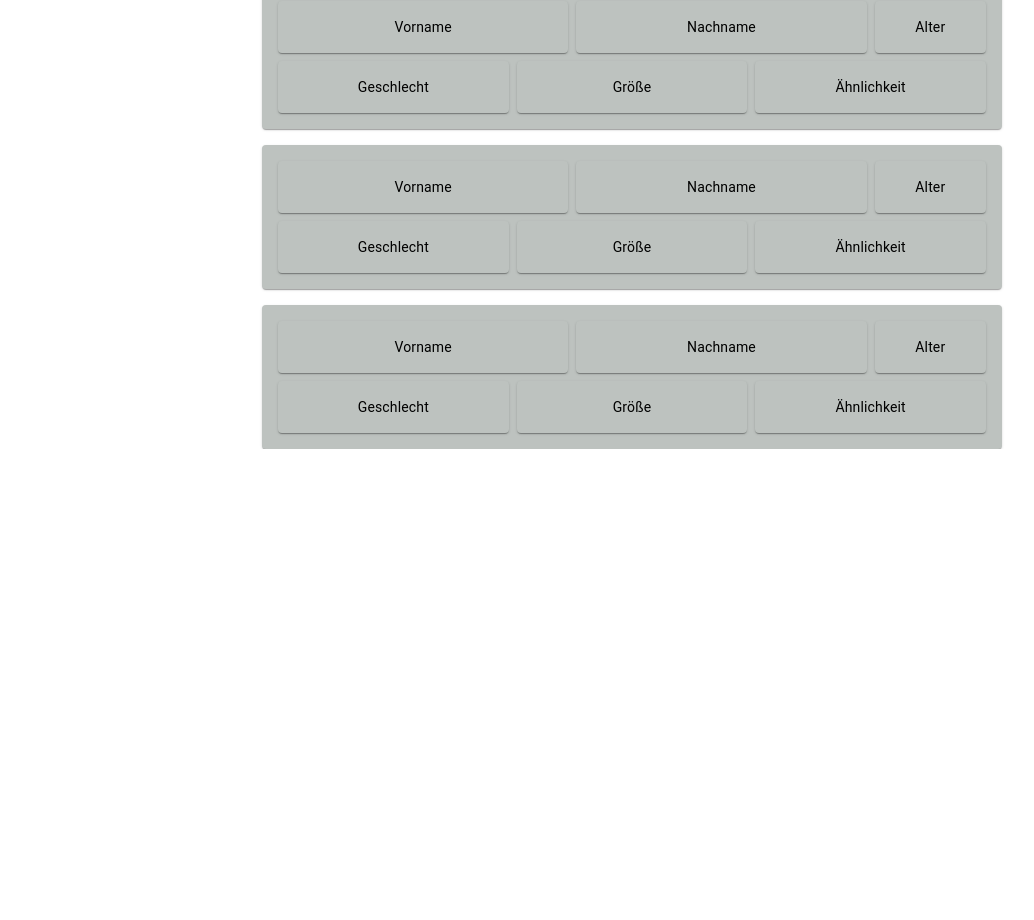
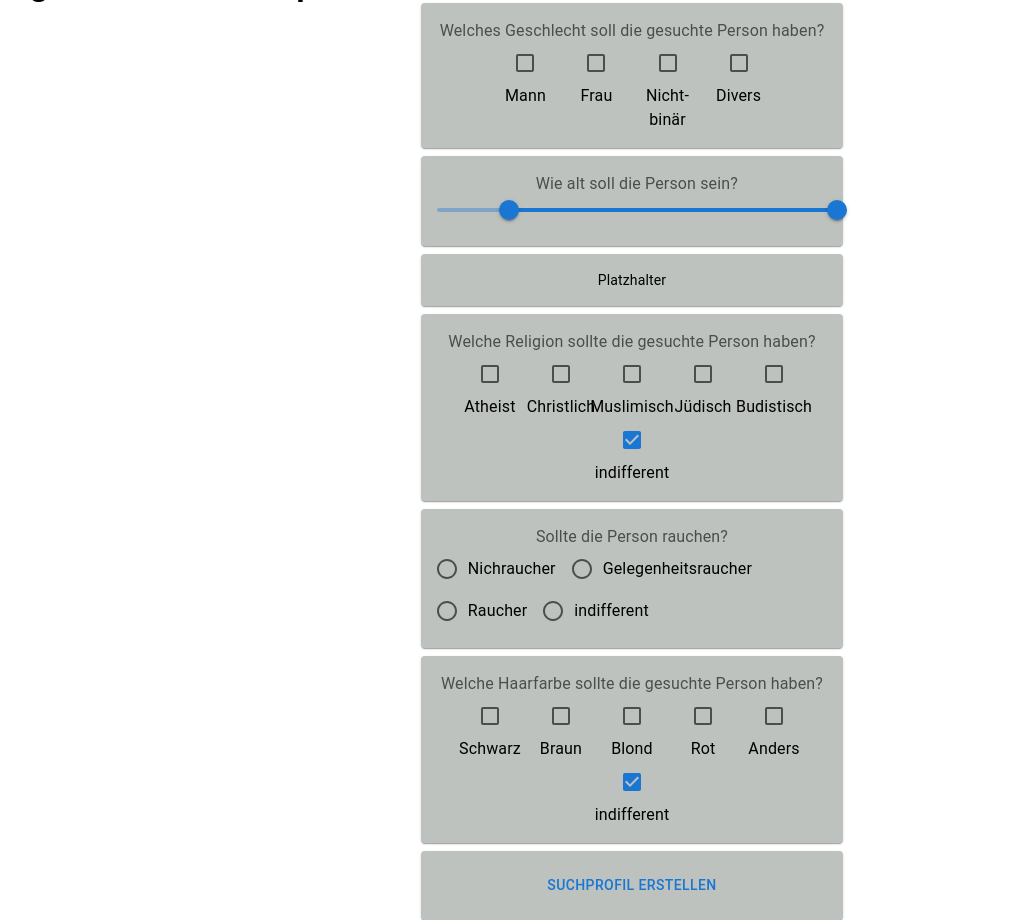
Before and after one commit to PatrickMayerHdM/Software-Praktikum-Gruppe01, a React (Create React App) app in the folder frontend/: page / in a window 1280 px wide. Shown: the part 400-1320 px from the top of the page, without its empty margins (8-1042 px from the left). Before the commit the page ends 849 px from the top, so only its background shows below. Built offline with nearby package versions, Linux system fonts and the light colour scheme.

Commit message:
Erstellen von SearchProfile.js welches die Möglichkeit zum Erstellen eines Suchprofils bringt.

```diff
--- a/frontend/src/App.js
+++ b/frontend/src/App.js
@@ -4,15 +4,15 @@ import TestProfileList from "./components/TestProfileList";
 import BlockProfileBox from "./components/BlockProfileBox";
 import FavoriteProfileBox from "./components/FavoriteProfileBox";
 import Navbar from "./components/header/Navbar";
+import SearchProfile from "./components/SearchProfile";
 
 function App() {
   return (
         // Darstellung der Test-Funktionen (LogIn-Page und OnBoarding-Page)
     <div className="App">
         <Navbar/>
-     <LogIn/>
         <OnBoarding/>
-        <TestProfileList/>
+        <SearchProfile/>
 
     </div>
   );
--- /dev/null
+++ b/frontend/src/components/SearchProfile.js
@@ -0,0 +1,123 @@
+/** Die verschiedenen gebrauchten Imports*/
+import * as React from 'react';
+import Box from '@mui/material/Box';
+import Stack from '@mui/material/Stack';
+import Item from "../theme";
+import Slider from '@mui/material/Slider';
+import FormControlLabel from '@mui/material/FormControlLabel';
+import Checkbox from '@mui/material/Checkbox';
+import FormLabel from '@mui/material/FormLabel';
+import FormGroup from '@mui/material/FormGroup';
+import Radio from '@mui/material/Radio';
+import RadioGroup from '@mui/material/RadioGroup';
+import FormControl from '@mui/material/FormControl';
+import {Button} from "@mui/material";
+
+/** Damit dem User beim Suchen passende Personen angezeigt werden, kann dieser Suchprofile erstellen, diese in Verbindung
+ * mit den Profilen der anderen User legen dann auch das Ähnlichkeitsmaß fest.
+ * In dieser Funktion soll der User dann eins seiner Suchprofile anlegen können.*/
+
+
+function valuetext(value) {
+  return `${value}` ;
+}
+
+function SearchProfile(){
+    /** Definieren der Daten wie value und der State  */
+    const [value = [18,100], setValue] = React.useState([18, 100]);
+
+    /** Wird bei einem Event auf dem slider für das Alter ausgeführt  */
+    const handleChange = (event, newValue) => {
+        setValue(newValue);
+    };
+
+    /** Testfunktion fürs Übermitteln der Daten (Hier in consolelog)  */
+    function submit(){
+        console.log(valuetext(value))
+    }
+
+    return(
+        <div>
+            <h1>Lege hier dein Suchprofil an:</h1>
+
+            <Box sx={{ width: '33%', margin: '0 auto'}}>
+                <Stack direction="column" justifyContent="center" alignItems="center" spacing={1} sx={{ alignItems: 'stretch' }}>
+                    <Item >
+                        {/** Hier kann das Geschlecht der in diesem Suchprofil gesuchten Person ausgewählt werden */}
+                        <FormLabel> Welches Geschlecht soll die gesuchte Person haben?</FormLabel>
+                        <FormGroup row style={{ justifyContent: 'center' }} >
+                            <FormControlLabel sx={{ width: '10%'}} control={<Checkbox />} label="Mann" labelPlacement="bottom" />
+                            <FormControlLabel sx={{ width: '10%'}} control={<Checkbox />} label="Frau" labelPlacement="bottom" />
+                            <FormControlLabel sx={{ width: '10%'}} control={<Checkbox />} label="Nicht-binär" labelPlacement="bottom" />
+                            <FormControlLabel sx={{ width: '10%'}} control={<Checkbox />} label="Divers" labelPlacement="bottom" />
+                        </FormGroup>
+                    </Item>
+
+                    <Item >
+                        {/** Hier kann das Geschlecht der in diesem Suchprofil gesuchten Person ausgewählt werden */}
+                        <Box sx={{ width: 400, margin: '0 auto' }}  >
+                            <FormLabel>Wie alt soll die Person sein?</FormLabel>
+                            <Slider
+                                value={value}
+                                onChange={handleChange}
+                                valueLabelDisplay="auto"
+                                getAriaValueText={valuetext}
+
+                            />
+                        </Box>
+                    </Item>
+
+                    <Item>
+                        {/** Platzhalter für eine eventuell weitere Sucheinstellung*/}
+                        Platzhalter
+                    </Item>
+
+                    <Item >
+                        {/** Hier kann die gewünschte Religion der mit diesem Suchprofil gesuchten Person ausgewählt werden */}
+                        <FormLabel> Welche Religion sollte die gesuchte Person haben?</FormLabel>
+                        <FormGroup row style={{ justifyContent: 'center' }} >
+                            <FormControlLabel sx={{ width: '10%'}} control={<Checkbox />} label="Atheist" labelPlacement="bottom" />
+                            <FormControlLabel sx={{ width: '10%'}} control={<Checkbox />} label="Christlich" labelPlacement="bottom" />
+                            <FormControlLabel sx={{ width: '10%'}} control={<Checkbox />} label="Muslimisch" labelPlacement="bottom" />
+                            <FormControlLabel sx={{ width: '10%'}} control={<Checkbox />} label="Jüdisch" labelPlacement="bottom" />
+                            <FormControlLabel sx={{ width: '10%'}} control={<Checkbox />} label="Budistisch" labelPlacement="bottom" />
+                            <FormControlLabel sx={{ width: '10%'}} control={<Checkbox defaultChecked />} label="indifferent" labelPlacement="bottom" />
+                        </FormGroup>
+                    </Item>
+
+                    <Item>
+                        {/** Hier kann der Raucherstatus für die mit diesem Suchprofil gesuchten Personen ausgewählt werden */}
+                        <FormControl>
+                            <FormLabel>Sollte die Person rauchen?</FormLabel>
+                            <RadioGroup row >
+                                <FormControlLabel value="Nichraucher" control={<Radio />} label="Nichraucher" />
+                                <FormControlLabel value="Gelegenheitsraucher" control={<Radio />} label="Gelegenheitsraucher" />
+                                <FormControlLabel value="Raucher" control={<Radio />} label="Raucher" />
+                                <FormControlLabel value="keinePräferenz"  control={<Radio />} label="indifferent"/>
+                            </RadioGroup>
+                        </FormControl>
+                    </Item>
+
+                    <Item >
+                        {/** Hier kann die gewünschte Haarfarbe der mit diesem Suchprofil gesuchten Person ausgewählt werden */}
+                        <FormLabel> Welche Haarfarbe sollte die gesuchte Person haben?</FormLabel>
+                        <FormGroup row style={{ justifyContent: 'center' }} >
+                            <FormControlLabel sx={{ width: '10%'}} control={<Checkbox />} label="Schwarz" labelPlacement="bottom" />
+                            <FormControlLabel sx={{ width: '10%'}} control={<Checkbox />} label="Braun" labelPlacement="bottom" />
+                            <FormControlLabel sx={{ width: '10%'}} control={<Checkbox />} label="Blond" labelPlacement="bottom" />
+                            <FormControlLabel sx={{ width: '10%'}} control={<Checkbox />} label="Rot" labelPlacement="bottom" />
+                            <FormControlLabel sx={{ width: '10%'}} control={<Checkbox />} label="Anders" labelPlacement="bottom" />
+                            <FormControlLabel sx={{ width: '10%'}} control={<Checkbox defaultChecked />} label="indifferent" labelPlacement="bottom" />
+                        </FormGroup>
+                    </Item>
+                    <Item>
+                        <Button onClick={submit}>Suchprofil erstellen</Button>
+                    </Item>
+                </Stack>
+            </Box>
+        </div>
+    )
+
+
+}
+export default SearchProfile
```
